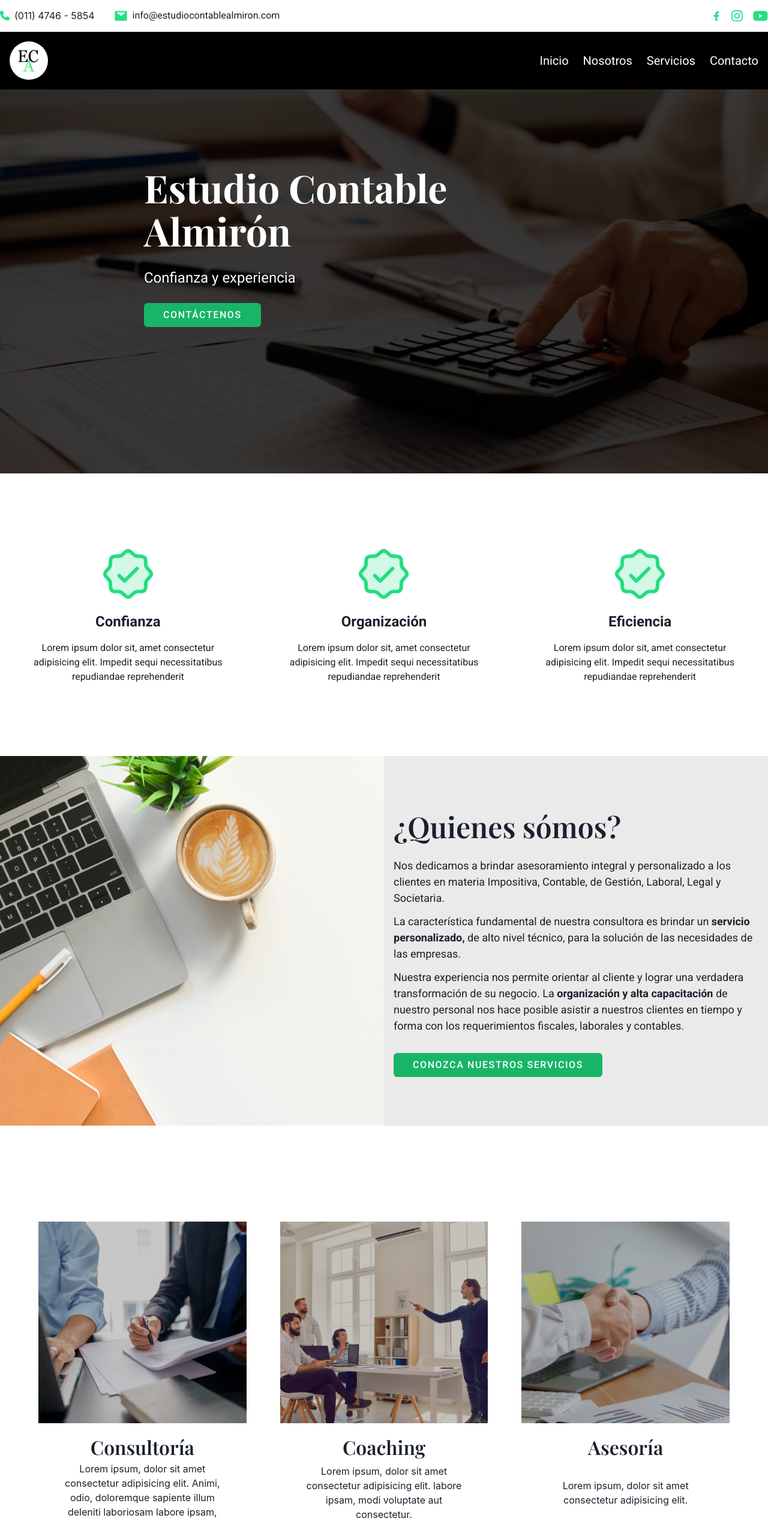
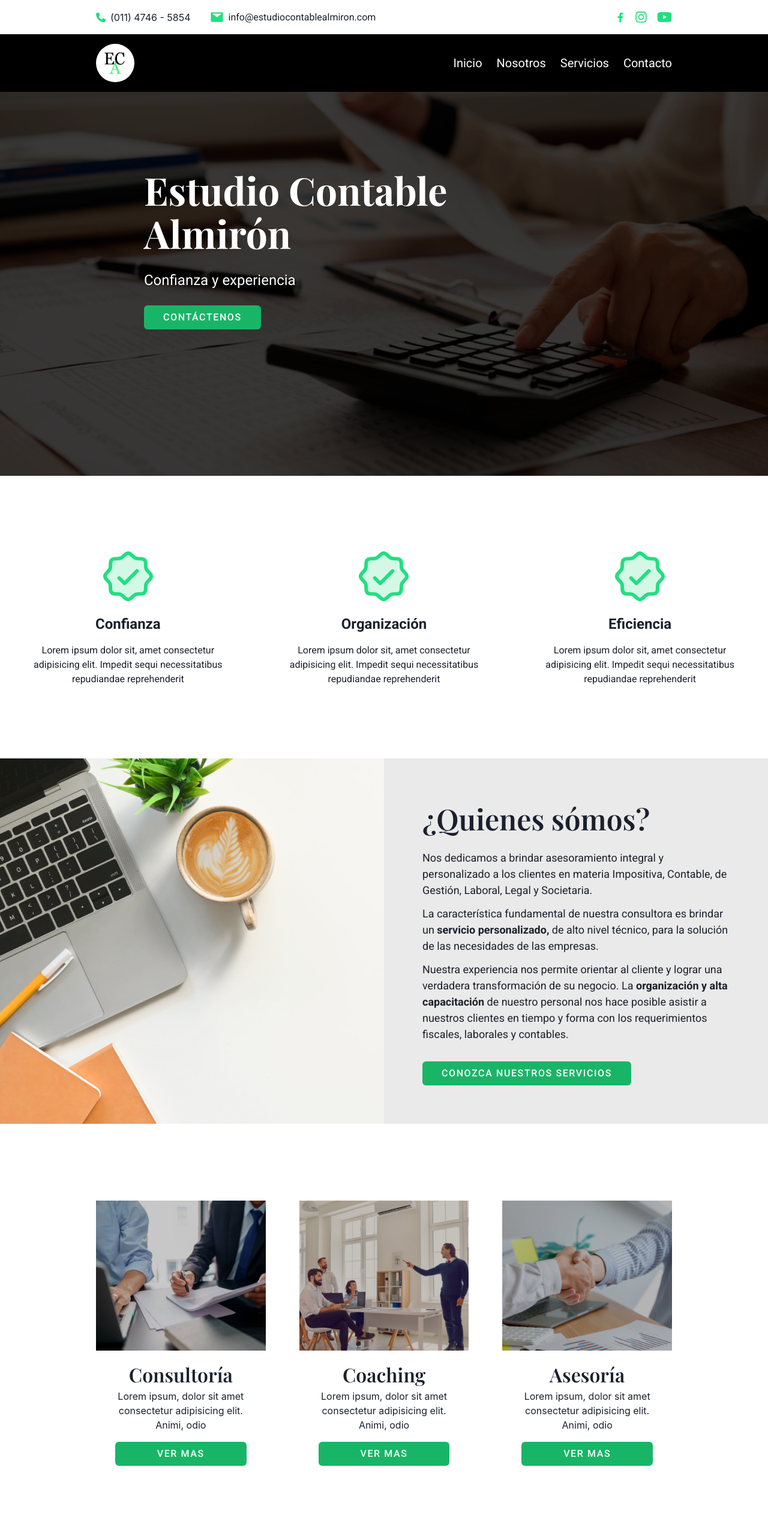
Before and after one commit to redmer2021/ECAlmiron, a React (Vite) app: page / in a window 1280 px wide. Shown: the top 2535 px of the page at 60% size. Built offline with nearby package versions, Linux system fonts and the light colour scheme; a web font is replaced by a local one.

Commit message:
Sincronización al 09/08/2024

```diff
--- a/src/Components/Cabecera/Cabecera.jsx
+++ b/src/Components/Cabecera/Cabecera.jsx
@@ -36,8 +36,8 @@ const Cabecera = () => {
 
     return (
         <>
-            <div className="bg-white h-[53px] flex justify-between items-center w-screen">
-                <div className="container mx-auto flex justify-between">
+            <div className="bg-white py-4">
+                <div className="px-6 md:px-16 lg:w-[90%] xl:w-[85%] mx-auto flex justify-between items-center">
                     <div>
                         <div className="hidden md:flex items-center">
                             <div className="flex items-center">
@@ -59,9 +59,49 @@ const Cabecera = () => {
                     </div>
                 </div>
             </div>
+            <div className="bg-black py-4">
 
-            <div className="bg-black px-4 h-[50px] md:h-[96px] flex items-center">
-                <div className="hidden container mx-auto md:flex justify-between items-center">
+                <div className="hidden px-6 md:px-16 lg:w-[90%] xl:w-[85%] mx-auto md:flex justify-between items-center">
+                    <div>
+                        <img className="h-[4rem] w-[4rem] rounded-full" src={logo} alt="" />
+                    </div>
+                    <ul className="flex space-x-6">
+                        <Link to='/'><li className="transition-all duration-300 hover:border-b-2 border-mi_verde hover:text-mi_verde font-Roboto text-white text-[20px]">Inicio</li></Link>
+                        {showMenus && <HashLink smooth to='#seccNosotros'><li className="transition-all duration-300 hover:border-b-2 border-mi_verde hover:text-mi_verde font-Roboto text-white text-[20px]">Nosotros</li></HashLink>}
+                        {showMenus && <Link to='/servicios'><li className="transition-all duration-300 hover:border-b-2 border-mi_verde hover:text-mi_verde font-Roboto text-white text-[20px]">Servicios</li></Link>}
+                        {showMenus && <HashLink smooth to='#seccContactos'><li className="transition-all duration-300 hover:border-b-2 border-mi_verde hover:text-mi_verde font-Roboto text-white text-[20px]">Contacto</li></HashLink>}
+                    </ul>
+                </div>
+
+                <div className="px-6 mx-auto flex justify-between md:hidden items-center">
+
+                    {menuOpen ? (
+                        <MdCancel size={30} color="white" onClick={toggleMenu} />
+                    ) : (
+                        <TiThMenu size={30} color="white" onClick={toggleMenu} />
+                    )}
+
+                    <div>
+                        <img className="h-[2rem] w-[2rem] rounded-full" src={logo} alt="" />
+                    </div>
+
+                </div>
+                {menuOpen && (
+                <div className="md:hidden mb-2">
+                    <ul className="flex flex-col space-y-1 mt-2 px-2">
+                        <Link to='/' onClick={closeMenu}><li className="rounded-md p-2 bg-gray-400 font-Roboto text-white text-[15px]">Inicio</li></Link>
+                        {showMenus && <HashLink smooth to='#seccNosotros' onClick={closeMenu}><li className="rounded-md p-2 bg-gray-400 font-Roboto text-white text-[15px]">Nosotros</li></HashLink>}
+                        {showMenus && <Link to='/servicios' onClick={closeMenu}><li className="rounded-md p-2 bg-gray-400 font-Roboto text-white text-[15px]">Servicios</li></Link>}
+                        {showMenus && <HashLink smooth to='#seccContactos' onClick={closeMenu}><li className="rounded-md p-2 bg-gray-400 font-Roboto text-white text-[15px]">Contacto</li></HashLink>}
+                    </ul>
+                </div>
+            )}
+
+            </div>
+
+
+            {/* <div className="bg-black px-4 h-[50px] md:h-[96px] flex items-center">
+                <div className="hidden px-6 md:px-16 lg:w-[90%] xl:w-[85%] mx-auto md:flex justify-between items-center">
                     <div>
                         <img className="h-[4rem] w-[4rem] rounded-full" src={logo} alt="" />
                     </div>
@@ -97,7 +137,8 @@ const Cabecera = () => {
                         {showMenus && <HashLink smooth to='#seccContactos' onClick={closeMenu}><li className="rounded-md p-2 bg-gray-400 font-Roboto text-white text-[15px]">Contacto</li></HashLink>}
                     </ul>
                 </div>
-            )}
+            )} */}
+
         </>
     )
 }
--- a/src/Components/Contacto/Contacto.jsx
+++ b/src/Components/Contacto/Contacto.jsx
@@ -20,38 +20,40 @@ const Contacto = () => {
 
     return (
     <>
-        <div className="container mx-auto grid md:grid-cols-2 mb-[5rem] md:mt-[3rem]">
+        <div className="px-6 md:px-16 lg:w-[90%] xl:w-[85%] mx-auto grid md:grid-cols-2 mb-[5rem] md:mt-[3rem]">
             <div className="flex justify-center p-[2rem]">
-                <div className="flex flex-col md:w-[25rem]">
+                <div className="flex flex-col">
                     <h4 className="font-Playfair font-bold text-[2rem] md:text-[2.5rem] mb-6">Contáctenos</h4>
                     <p className="font-Roboto mb-4">Déjenos su mensaje, nuestros representantes se comunicarán con usted.</p>
                     <div className="flex items-center mb-4">
                         <FaPhone color="#23DE81" className="mr-2" />
-                        <span className="mr-8 Roboto">(011) 4746 - 5854</span>
+                        <span className="font-Roboto text-[13px] md:text-[15px]">(011) 4746 - 5854</span>
                     </div>
 
                     <div className="flex items-center mb-6">
                         <AiFillMail size={23} color="#23DE81" className="mr-2" />
-                        <span className="mr-8 font-Roboto">info@estudiocontablealmiron.com</span>
+                        <span className="font-Roboto text-[13px] md:text-[15px]">info@estudiocontablealmiron.com</span>
                     </div>
 
                     <h4 className="font-Roboto font-bold text-[20px] mb-4">OFICINAS</h4>
 
                     <div className="flex items-center mb-4">
                         <FaLocationDot size={23} color="#23DE81" className="mr-2" />
-                        <span className="mr-8 font-Roboto">Av. Avellaneda 3350, Bs. As.</span>
+                        <span className="font-Roboto text-[13px] md:text-[15px]">Av. Avellaneda 3350, Bs. As.</span>
                     </div>
+
                     <div className="flex items-center">
                         <FaLocationDot size={23} color="#23DE81" className="mr-2" />
-                        <span className="mr-8 font-Roboto">Av. del Golf 610, Bs. As.</span>
+                        <span className="font-Roboto text-[13px] md:text-[15px]">Av. del Golf 610, Bs. As.</span>
                     </div>
+
                 </div>
             </div>
 
-            <div className=" p-[1rem] md:p-[2rem] mx-4">
-                <CampTexto classname='mb-4 font-Roboto border border-gray-400 w-full p-2 rounded-md' onchange={actualizDtosContacto} name='nombre' placeholder='Ingrese su nombre...'>Nombre</CampTexto>
-                <CampTexto classname='mb-4 font-Roboto border border-gray-400 w-full p-2 rounded-md' onchange={actualizDtosContacto} name='email' placeholder='Ingrese su correo electrónico...'>Correo Electrónico</CampTexto>
-                <AreaTexto classname='mb-4 font-Roboto border border-gray-400 w-full p-2 rounded-md min-h-[10rem] max-h-[12rem]' onchange={actualizDtosContacto} name='mensaje' placeholder='Me comunico con ustedes a fin de solicitar información sobre...'>Correo Electrónico</AreaTexto>
+            <div className="border border-black rounded-md p-[1rem] md:p-[2rem] mx-4">
+                <CampTexto classname='mb-4 font-Roboto border border-gray-400 w-full p-2 rounded-md' onchange={actualizDtosContacto} name='nombre'>Nombre</CampTexto>
+                <CampTexto classname='mb-4 font-Roboto border border-gray-400 w-full p-2 rounded-md' onchange={actualizDtosContacto} name='email'>Correo Electrónico</CampTexto>
+                <AreaTexto classname='mb-4 font-Roboto border border-gray-400 w-full p-2 rounded-md min-h-[10rem] max-h-[12rem]' onchange={actualizDtosContacto} name='mensaje'>Mensaje</AreaTexto>
                 <Boton className={'w-full'} titulo={'ENVIAR'}/>
             </div>
         </div>
--- a/src/Components/Nosotros/Nosotros.jsx
+++ b/src/Components/Nosotros/Nosotros.jsx
@@ -3,9 +3,10 @@ import nosotros from "../../assets/Img/bg_section_dark.png"
 const Nosotros = () => {
     return (
         <>
-             <div id="seccNosotros" className="relative bg-slate-400 md:h-[20rem] mt-[5rem]">
+             <div id="seccNosotros" className="relative h-[15rem] md:h-[25rem]">
                 <img className="w-full h-full object-cover" src={nosotros} alt="Banner" />
-                <div className="absolute inset-0 flex flex-col items-center justify-center bg-black bg-opacity-50 px-[2rem] md:px-[25rem]">
+
+                <div className="absolute inset-0 flex flex-col justify-center px-4 md:px-[15rem]">
                     <p className="font-Roboto font-light text-[12px] md:text-[22px] text-white text-center mb-4 px-4">
                         Nuestra misión es brindar <strong className="font-extrabold">servicios de excelencia,</strong> para maximizar su tiempo y sus recursos, contamos con la colaboración de muchos profesionales en virtud de cumplir con sus necesidades.
                     </p>
--- a/src/Components/PaginaPrincipal/PaginaPrincipal.jsx
+++ b/src/Components/PaginaPrincipal/PaginaPrincipal.jsx
@@ -16,9 +16,7 @@ const PaginaPrincipal = () => {
         <Nosotros />
         <Contacto />
         <Pie />
-        {/*
 
-         */}
     </div>
   )
 }
--- a/src/Components/Pie/Pie.jsx
+++ b/src/Components/Pie/Pie.jsx
@@ -7,7 +7,7 @@ import { FaYoutube } from "react-icons/fa";
 const Pie = () => {
     return (
         <>
-            <div className="h-[420px] grid md:grid-cols-2 gap-4 p-4">
+            <div className="h-[420px] grid md:grid-cols-2">
 
                 <iframe
                     src="https://www.google.com/maps/embed?pb=!1m18!1m12!1m3!1d3283.0590685123925!2d-58.47959962350253!3d-34.627947558779496!2m3!1f0!2f0!3f0!3m2!1i1024!2i768!4f13.1!3m3!1m2!1s0x95bcc992526c1d61%3A0xc5f6e1b37dbe24b!2sAv.%20Avellaneda%203350%2C%20C1407EJN%20Cdad.%20Aut%C3%B3noma%20de%20Buenos%20Aires!5e0!3m2!1ses!2sar!4v1723134391286!5m2!1ses!2sar"
--- a/src/Components/QuienesSomos/QuienesSomos.jsx
+++ b/src/Components/QuienesSomos/QuienesSomos.jsx
@@ -5,13 +5,13 @@ import Boton from "../Boton/Boton"
 const QuienesSomos = () => {
     return (
         <>
-            <div className="md:h-[616px] grid md:grid-cols-2">
-                <div className="overflow-hidden">
+            <div className="grid md:grid-cols-2 w-full">
+                <div className="w-full">
                     <img className="h-full w-full object-cover" src={nosotros} alt="Banner" />
                 </div>
                 <div className="bg-mi_gris flex justify-center items-center">
-                    <div className="p-4">
-                        <h3 className="font-Playfair text-[30px] md:text-[48px] font-semibold mb-4" >¿Quienes sómos?</h3>
+                    <div className="px-6 md:px-16 py-16 md:w-[40rem]">
+                        <h3 className="font-Playfair text-[30px] md:text-[48px] font-semibold mb-4">¿Quienes sómos?</h3>
                         <p className="font-Roboto text-[18px] mb-3" >Nos dedicamos a brindar asesoramiento integral y personalizado a los clientes en materia Impositiva, Contable, de Gestión, Laboral, Legal y Societaria.</p>
                         <p className="font-Roboto text-[18px] mb-3" >La característica fundamental de nuestra consultora es brindar un <strong>servicio personalizado,</strong> de alto nivel técnico, para la solución de las necesidades de las empresas.</p>
                         <p className="font-Roboto text-[18px] mb-8" >Nuestra experiencia nos permite orientar al cliente y lograr una verdadera transformación de su negocio. La <strong>organización y alta capacitación</strong> de nuestro personal nos hace posible asistir a nuestros clientes en tiempo y forma con los requerimientos fiscales, laborales y contables.</p>
--- /dev/null
+++ b/src/Components/Servicios/FichaServ.jsx
@@ -0,0 +1,19 @@
+import Boton from "../Boton/Boton"
+
+const FichaServ = ({varImg, titulo, descrip}) => {
+    return (
+        <div className=" flex flex-col hover:shadow-lg hover:shadow-mi_gris transition-all duration-300">
+            <div className="h-[60%]">
+                <img className="h-full w-full object-cover" src={varImg} alt="Banner" />
+            </div>
+
+            <div className="md:h-[40%] flex flex-col justify-between px-8 pb-4">
+                <h3 className="text-center mt-4 font-Playfair font-semibold text-[1.5rem] md:text-[2rem]">{titulo}</h3>
+                <p className="text-center mb-4" >{descrip}</p>
+                <Boton titulo={'VER MAS'}/>
+            </div>
+        </div>
+    )
+}
+
+export default FichaServ
--- a/src/Components/Servicios/PrincipalesServ.jsx
+++ b/src/Components/Servicios/PrincipalesServ.jsx
@@ -2,47 +2,19 @@ import consultoria from "../../assets/Img/img_consultoria.png"
 import coaching from "../../assets/Img/img_coaching.png"
 import asesoria from "../../assets/Img/img_asesoria.png"
 import Boton from "../Boton/Boton"
+import FichaServ from "./FichaServ"
 
 
 const PrincipalesServ = () => {
   return (
     <>
-        <div className="bg-white md:mt-[5rem] grid md:grid-cols-3 md:gap-14 container mx-auto md:pt-20 pt-4 px-4 md:px-[4rem]">
-            <div className="h-[35rem] flex flex-col hover:shadow-lg hover:shadow-gray-500 transition-all duration-300">
-                <div className="h-[60%]">
-                    <img className="h-full w-full object-cover" src={consultoria} alt="Banner" />
-                </div>
+        <div className="px-6 md:px-16 lg:w-[90%] xl:w-[85%] mx-auto grid md:grid-cols-3 gap-6 md:gap-14 mt-8 md:my-[8rem]">
 
-                <div className="md:h-[40%] flex flex-col justify-between px-8 pb-4">
-                    <h3 className="text-center mt-4 font-Playfair font-semibold text-[1.5rem] md:text-[2rem]">Consultoría</h3>
-                    <p className="text-center mb-4 " >Lorem ipsum, dolor sit amet consectetur adipisicing elit. Animi, odio, doloremque sapiente illum deleniti laboriosam labore ipsam, modi voluptate aut consectetur.</p>
-                    <Boton titulo={'VER MAS'}/>
-                </div>
-            </div>
+            <FichaServ varImg={consultoria} titulo='Consultoría' descrip='Lorem ipsum, dolor sit amet consectetur adipisicing elit. Animi, odio' />
+            <FichaServ varImg={coaching} titulo='Coaching' descrip='Lorem ipsum, dolor sit amet consectetur adipisicing elit. Animi, odio' />
+            <FichaServ varImg={asesoria} titulo='Asesoría' descrip='Lorem ipsum, dolor sit amet consectetur adipisicing elit. Animi, odio' />
 
-            <div className="h-[35rem] flex flex-col hover:shadow-lg hover:shadow-gray-500 transition-all duration-300">
-                <div className="h-[60%]">
-                    <img className="h-full w-full object-cover" src={coaching} alt="Banner" />
-                </div>
 
-                <div className="h-[40%] flex flex-col justify-between px-8 pb-4">
-                    <h3 className="text-center mt-4 font-Playfair font-semibold text-[1.5rem] md:text-[2rem]">Coaching</h3>
-                    <p className="text-center" >Lorem ipsum, dolor sit amet consectetur adipisicing elit. labore ipsam, modi voluptate aut consectetur.</p>
-                    <Boton titulo={'VER MAS'}/>
-                </div>
-            </div>
-
-            <div className="h-[35rem] flex flex-col hover:shadow-lg hover:shadow-gray-500 transition-all duration-300">
-                <div className="h-[60%]">
-                    <img className="h-full w-full object-cover" src={asesoria} alt="Banner" />
-                </div>
-
-                <div className="h-[40%] flex flex-col justify-between px-8 pb-4">
-                    <h3 className="text-center mt-4 font-Playfair font-semibold text-[1.5rem] md:text-[2rem]">Asesoría</h3>
-                    <p className="text-center" >Lorem ipsum, dolor sit amet consectetur adipisicing elit.</p>
-                    <Boton titulo={'VER MAS'}/>
-                </div>
-            </div>
         </div>
     </>
   )
--- a/src/index.css
+++ b/src/index.css
@@ -11,8 +11,3 @@
     background-size: cover;
     background-image: url('../src/assets/Img/bg_banner_dark.png');
 }
-
-.active {
-    border-bottom: 2px solid #23DE81; /* Cambia a tu color preferido */
-    color: #23DE81; /* Cambia a tu color preferido */
-}
```
